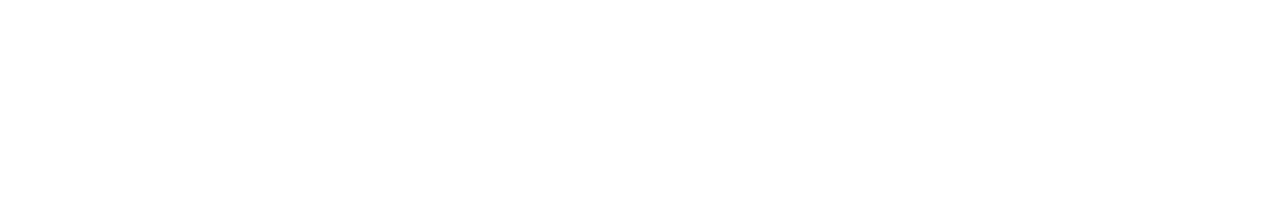
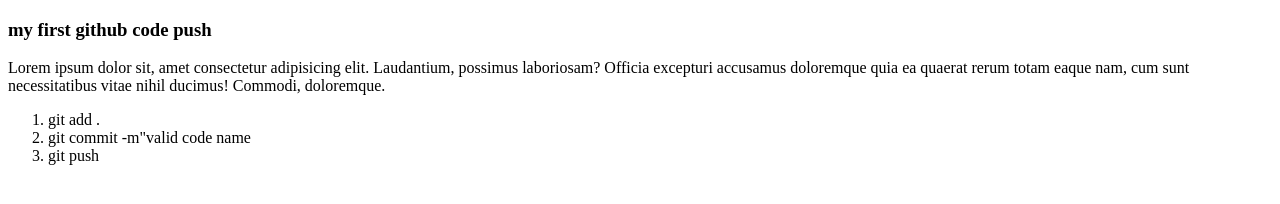
Before and after one commit to andreshahin/Github-code-add, a plain HTML site: page index.html in a window 1280 px wide. Drawn offline with Linux system fonts and the light colour scheme.

Commit message:
add my code

```diff
--- a/index.html
+++ b/index.html
@@ -1,11 +1,28 @@
 <!DOCTYPE html>
 <html lang="en">
+
 <head>
     <meta charset="UTF-8">
     <meta name="viewport" content="width=device-width, initial-scale=1.0">
     <title>Github code add</title>
+
 </head>
+
 <body>
+    <div>
+        <h3>my first github code push</h3>
+        <p>Lorem ipsum dolor sit, amet consectetur adipisicing elit. Laudantium, possimus laboriosam? Officia excepturi
+            accusamus doloremque quia ea quaerat rerum totam eaque nam, cum sunt necessitatibus vitae nihil ducimus!
+            Commodi, doloremque.</p>
+    </div>
 
+    <div>
+        <ol>
+            <li>git add .</li>
+            <li>git commit -m"valid code name</li>
+            <li>git push</li>
+        </ol>
+    </div>
 </body>
+
 </html>
```
